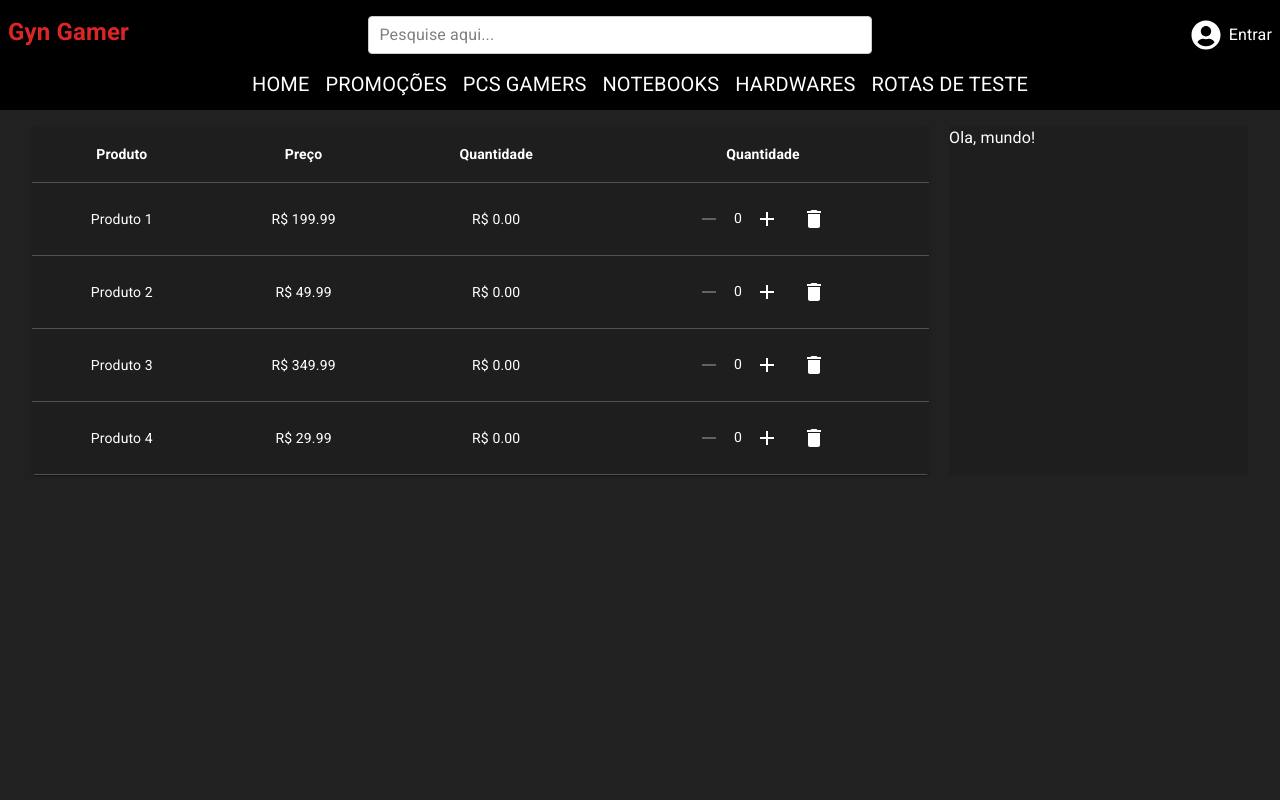
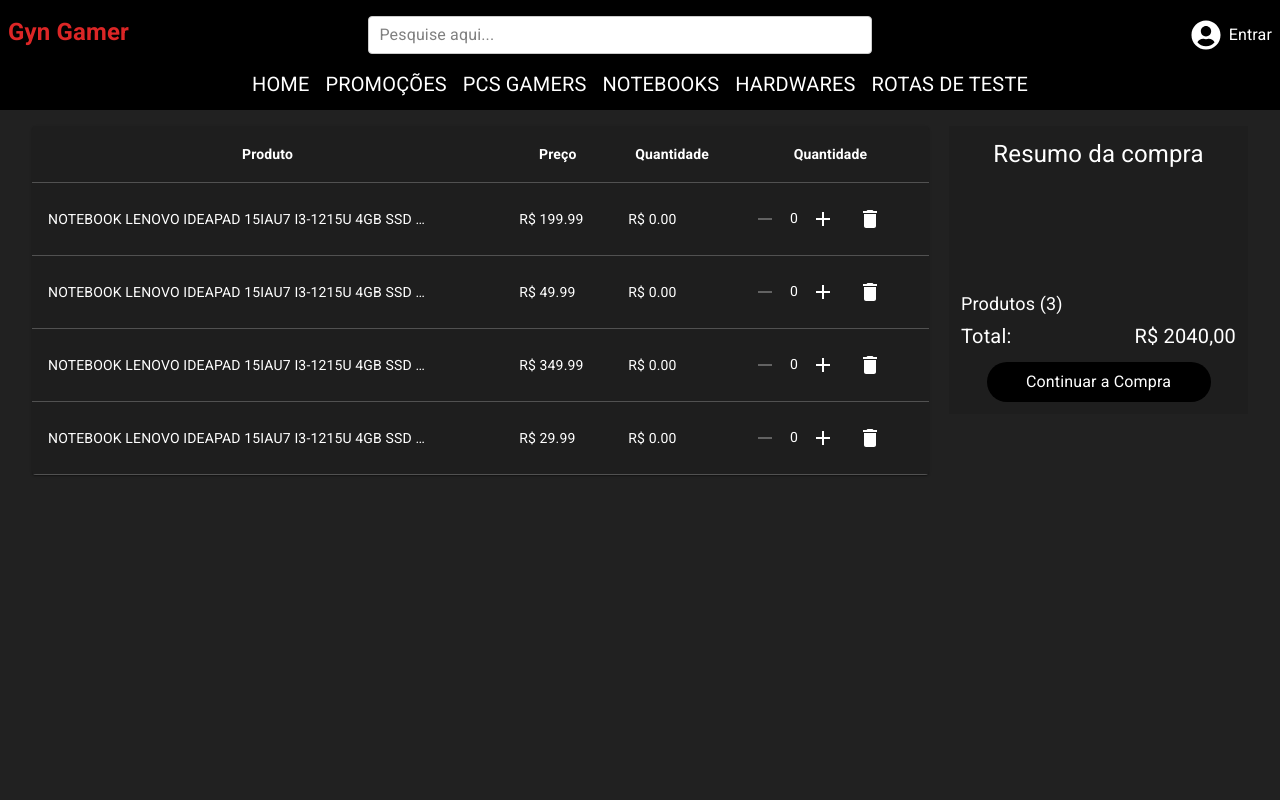
Before and after one commit to Rein4ldoAlv3s/gyn-gamer, a React (Vite) app: page /cart in a window 1280 px wide. Shown: the top 800 px of the page. Built offline with nearby package versions, Linux system fonts and the light colour scheme.

Commit message:
change width table

```diff
--- a/src/components/CarrinhoCompras.tsx
+++ b/src/components/CarrinhoCompras.tsx
@@ -14,7 +14,7 @@ import RemoveIcon from '@mui/icons-material/Remove';
 import DeleteIcon from '@mui/icons-material/Delete';
 
 const initialProducts = [
-    { id: 1, name: 'Produto 1', price: 199.99, stock: 15, quantity: 0 },
+    { id: 1, name: 'NOTEBOOK LENOVO IDEAPAD 15IAU7 I3-1215U 4GB SSD sahdjsajhdhkasjdsadjasdkasdkasdas', price: 199.99, stock: 15, quantity: 0 },
     { id: 2, name: 'Produto 2', price: 49.99, stock: 50, quantity: 0 },
     { id: 3, name: 'Produto 3', price: 349.99, stock: 5, quantity: 0 },
     { id: 4, name: 'Produto 4', price: 29.99, stock: 100, quantity: 0 },
@@ -57,10 +57,14 @@ const CarrinhoCompras = () => {
                     <TableBody>
                         {products.map((product) => (
                             <TableRow key={product.id}>
-                                <TableCell align='center'>{product.name}</TableCell>
-                                <TableCell align='center'>{`R$ ${product.price.toFixed(2)}`}</TableCell>
-                                <TableCell align='center'>{`R$ ${(product.price * product.quantity).toFixed(2)}`}</TableCell>
-                                <TableCell align='center'>
+                                <TableCell >
+                                    <div className="truncate w-96">
+                                        NOTEBOOK LENOVO IDEAPAD 15IAU7 I3-1215U 4GB SSD sahdjsajhdhkasjdsadjasdkasdkasdas
+                                    </div>
+                                </TableCell>
+                                <TableCell >{`R$ ${product.price.toFixed(2)}`}</TableCell>
+                                <TableCell >{`R$ ${(product.price * product.quantity).toFixed(2)}`}</TableCell>
+                                <TableCell >
                                     <IconButton
                                         size="small"
                                         onClick={() => handleQuantityChange(product.id, -1)}
@@ -103,8 +107,18 @@ export default CarrinhoCompras
 
 const ResumoCompra = () => {
     return (
-        <div className='ml-5 w-1/3 bg-[#1E1E1E]'>
-            Ola, mundo!
+        <div className='ml-5 w-1/3 max-h-72 bg-[#1E1E1E] flex flex-col justify-between '>
+            <h2 className='text-2xl text-center mt-3'>Resumo da compra</h2>
+            <div className='flex flex-col p-3'>
+                <span className='text-lg '>Produtos (3)</span>
+                <div className='flex justify-between mt-1'>
+                    <span className='text-xl'>Total: </span>
+                    <span className='text-xl'>R$ 2040,00</span>
+                </div>
+                <div className='flex justify-center'>
+                    <button className='mt-3 bg-black text-white py-2 px-4 rounded-full hover:bg-gray-500 w-56'>Continuar a Compra</button>
+                </div>
+            </div>
         </div>
     )
 
```
